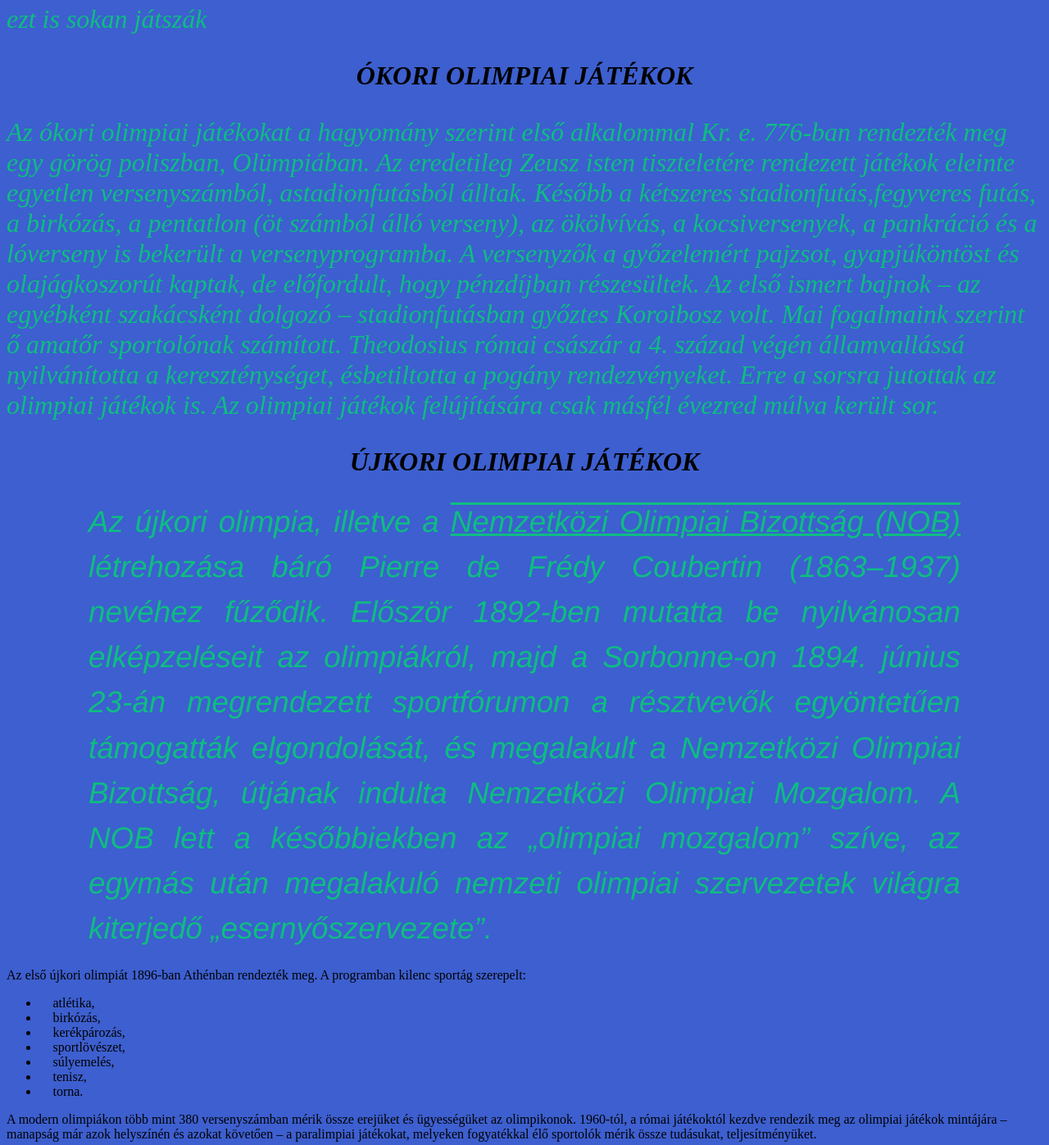
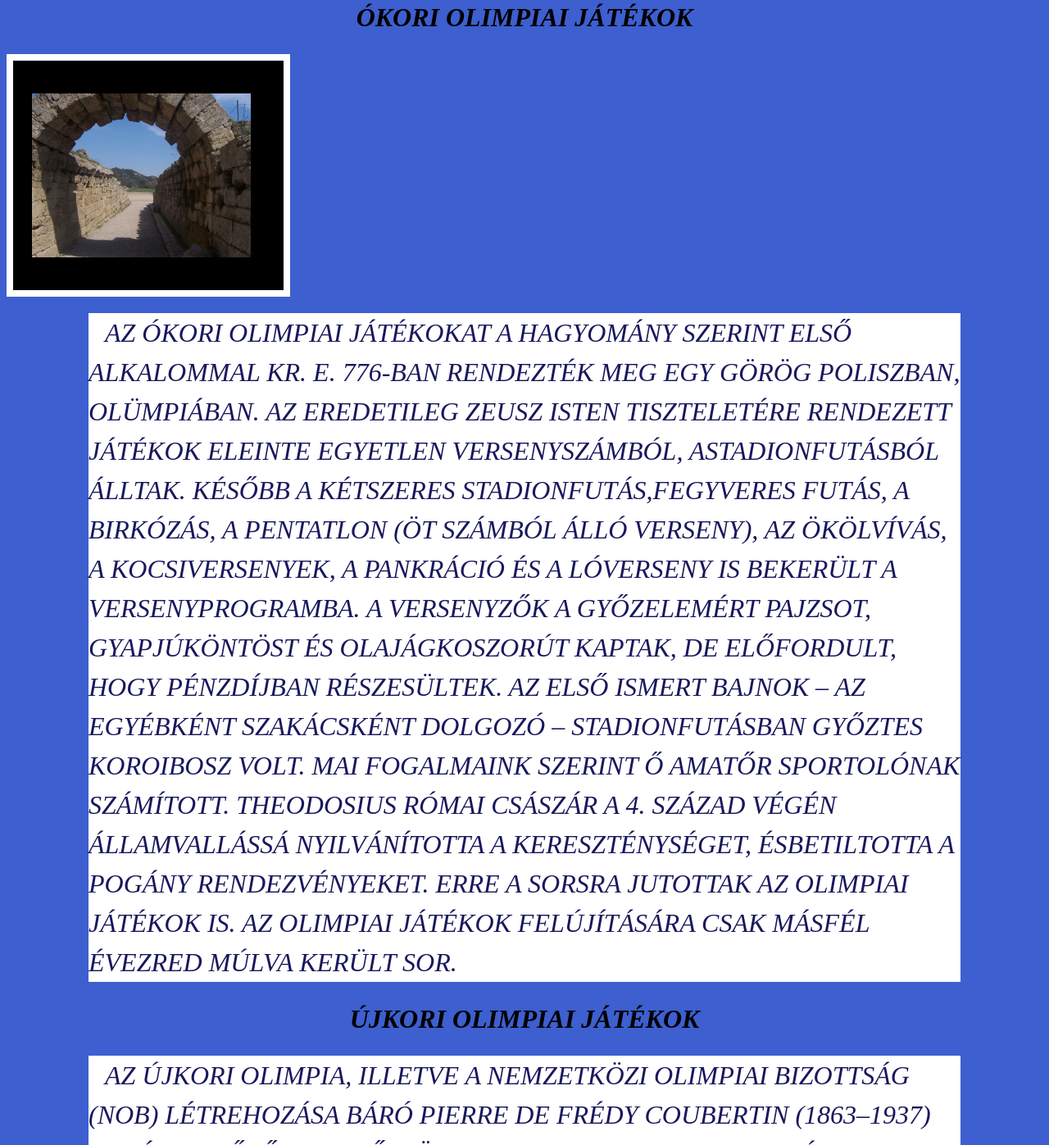
Before and after one commit to hugyeszakos/olimpiak, a plain HTML site: page index.html in a window 1280 px wide. Shown: the part 936-2333 px from the top of the page at 82% size. Drawn offline with Linux system fonts and the light colour scheme.

Commit message:
CSSfolytatas

```diff
--- a/index.html
+++ b/index.html
@@ -30,7 +30,10 @@
    <br>
    <p>ezt is sokan játszák</p>
    <h2>ÓKORI OLIMPIAI JÁTÉKOK</h2>
-   <p>
+   <div id="doboz">
+    <img src="Toegang_stadion.jpg" alt="Stadion bejárat" title="Stadion bejárat" id="bejarat">
+   </div>
+   <p class="bekezdes">
 Az ókori olimpiai játékokat a hagyomány szerint
 első alkalommal Kr. e. 776-ban rendezték meg egy görög
 poliszban, Olümpiában. Az eredetileg Zeusz isten tiszteletére rendezett játékok eleinte egyetlen versenyszámból, astadionfutásból álltak. Később a kétszeres stadionfutás,fegyveres futás, a birkózás, a pentatlon (öt számból álló
@@ -39,21 +42,21 @@ lóverseny is bekerült a versenyprogramba.
 A versenyzők a győzelemért pajzsot, gyapjúköntöst és
 olajágkoszorút kaptak, de előfordult, hogy pénzdíjban részesültek. Az első ismert bajnok – az egyébként szakácsként dolgozó – stadionfutásban győztes
 Koroibosz volt. Mai fogalmaink szerint ő amatőr sportolónak számított.
-Theodosius római császár a 4. század végén államvallássá nyilvánította a kereszténységet, ésbetiltotta a pogány rendezvényeket. Erre a sorsra jutottak az olimpiai játékok is. Az olimpiai játékok felújítására csak másfél évezred múlva került sor.
+Theodosius római császár a 4. század végén államvallássá nyilvánította a kereszténységet, ésbetiltotta a pogány rendezvényeket. Erre a sorsra jutottak az olimpiai játékok is. Az olimpiai játékok felújítására csak másfél évezred múlva került sor. </p>
 
 <h2>ÚJKORI OLIMPIAI JÁTÉKOK</h2>
-<p id="ujkori">Az újkori olimpia, illetve a <span id="NOB">Nemzetközi Olimpiai Bizottság (NOB)</span> létrehozása báró Pierre de Frédy Coubertin (1863–1937) nevéhez fűződik. Először 1892-ben mutatta be nyilvánosan elképzeléseit az olimpiákról, majd a
+<p id="ujkori" class="bekezdes">Az újkori olimpia, illetve a <span id="NOB">Nemzetközi Olimpiai Bizottság (NOB)</span> létrehozása báró Pierre de Frédy Coubertin (1863–1937) nevéhez fűződik. Először 1892-ben mutatta be nyilvánosan elképzeléseit az olimpiákról, majd a
 Sorbonne-on 1894. június 23-án megrendezett sportfórumon a résztvevők egyöntetűen támogatták elgondolását, és
 megalakult a Nemzetközi Olimpiai Bizottság, útjának indulta Nemzetközi Olimpiai Mozgalom. A NOB lett a későbbiekben az „olimpiai mozgalom” szíve, az egymás után megalakuló nemzeti olimpiai szervezetek világra kiterjedő „esernyőszervezete”.</p>
 Az első újkori olimpiát 1896-ban Athénban rendezték meg. A programban kilenc sportág szerepelt:
 <ul>
-  <li> atlétika,</li>
-  <li> birkózás,</li>
-  <li> kerékpározás,</li>
-  <li> sportlövészet,</li>
-  <li> súlyemelés,</li>
-  <li> tenisz,</li>
-  <li> torna.</li>
+  <li> atlétika,</li>
+  <li> birkózás,</li>
+  <li> kerékpározás,</li>
+  <li> sportlövészet,</li>
+  <li> súlyemelés,</li>
+  <li> tenisz,</li>
+  <li> torna.</li>
 </ul>
 A modern olimpiákon több mint 380 versenyszámban mérik össze erejüket és ügyességüket az olimpikonok. 1960-tól, a római játékoktól kezdve rendezik meg az olimpiai játékok mintájára – manapság már azok helyszínén és azokat követően – a paralimpiai játékokat, melyeken
 fogyatékkal élő sportolók mérik össze tudásukat, teljesítményüket.</p>
--- a/style.css
+++ b/style.css
@@ -23,7 +23,7 @@ body{
     background-color: #3d5fcf
 }
 
-#ujkori{
+/*  #ujkori{
     font-family: 'Franklin Gothic Medium', 'Arial Narrow', Arial, sans-serif;
     font-size: 230%;
     font-style: italic;
@@ -32,10 +32,40 @@ body{
     /* font-variant: small-caps;   kiskapitális */
     line-height: 150%;
     /* text-transform: lowercase;  /* mindenkisbetű */
-    /* text-transform: capitalize; */ */
-    text-transform: uppercase;
+    /* text-transform: capitalize; */
+
 
 }
 #NOB{
     text-decoration: underline overline ; /* aláhúzások */
 }
+
+P{
+    font-family: 'Times New Roman', Times, serif;
+    /* text-align: justify;  */
+    color: rgb(24, 24, 94);
+    line-height: 1.5;
+    margin: 20px 100px 20px 100px;
+    background-color: white;
+    text-indent: 20px; /* r behúzása */
+}
+li{
+    list-style: url(logo.png);
+}
+#bejarat{
+    height: 200px;
+    float: right;
+    border: 5px;
+
+}
+#doboz{
+    border: 8px solid #ffffff;
+    padding: 40px;
+    width: 250px;
+    height: 200px;
+    background-color: black;
+
+}
+.bekezdes{
+    text-transform: uppercase;
+}
```
Also changed, not shown: Toegang_stadion.jpg (added), logo.png (added).
